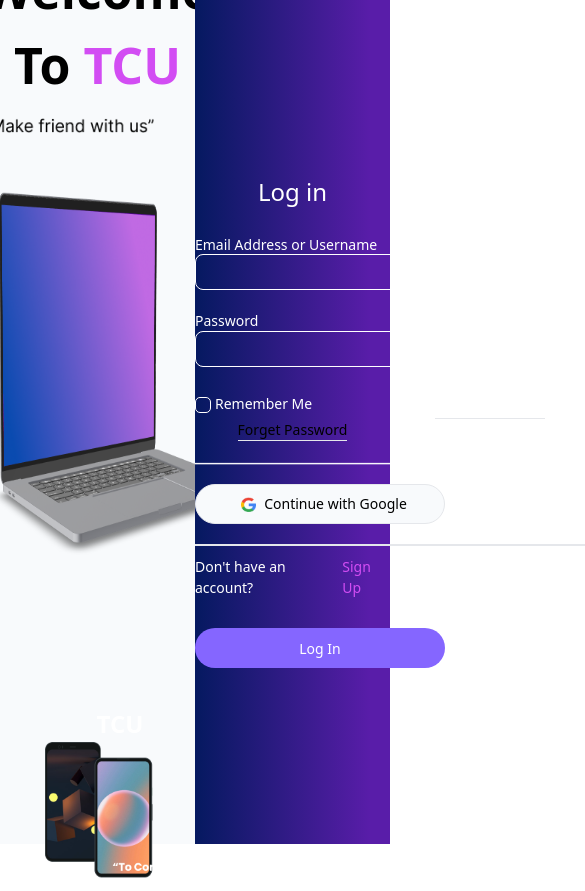
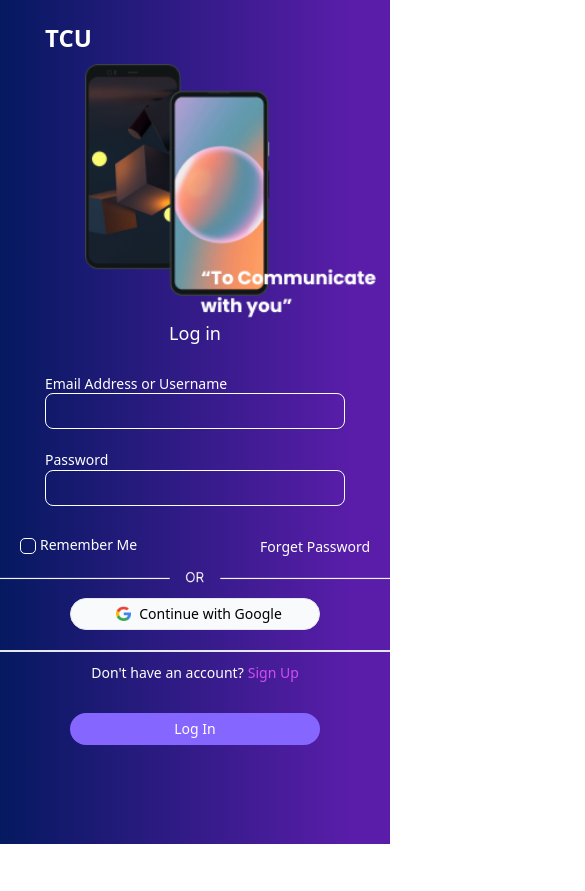
Before and after one commit to thawzinhtut1901/TCU-To-Communicate-With-You, a React (Vite) app: page / in a window 390 px wide. Shown: the top 891 px of the page, 585 px wide, since content can reach past the window. After the commit the page ends 844 px from the top, so only its background shows below. Built offline with nearby package versions, Linux system fonts and the light colour scheme.

Commit message:
responsive close-btn validate-otp

```diff
--- a/src/Layouts/AuthLayouts/LogIn.tsx
+++ b/src/Layouts/AuthLayouts/LogIn.tsx
@@ -3,11 +3,11 @@ import { LoginDesign, LogInForm } from "../../pages/AuthPages"
 const LogIn = () => {
   return (
     <div className="flex items-center justify-center h-screen">
-      <div className="w-1/2 bg-slate-50">
+      <div className="hidden w-0 md:w-1/2 md:block bg-slate-50">
         <LoginDesign/>
       </div>
 
-        <div className="w-1/2 bg-custom-gradient">
+        <div className="w-screen md:w-1/2 bg-custom-gradient">
           <LogInForm/>
         </div>
     </div>
--- a/src/components/ui/button.tsx
+++ b/src/components/ui/button.tsx
@@ -21,7 +21,7 @@ const buttonVariants = cva(
         otp: "px-4 text-white rounded bg-main hover:bg-main2"
       },
       size: {
-        default: "h-10 px-4 py-2",
+        default: " h-8 md:h-10 px-2 md:px-4 py-1 md:py-2",
         sm: "h-9 rounded-md px-3",
         lg: "h-11 rounded-md px-8",
         icon: "h-10 w-10",
--- a/src/components/ui/input-otp.tsx
+++ b/src/components/ui/input-otp.tsx
@@ -59,7 +59,7 @@ const InputOTPSlot = React.forwardRef<
     <div
       ref={ref}
       className={cn(
-        "relative flex h-10 w-10 items-center justify-center border-y border-r border-input text-sm transition-all first:rounded-l-md first:border-l last:rounded-r-md",
+        "relative flex md:h-10 h-6 w-6 md:w-10 items-center justify-center border-y border-r border-input text-sm transition-all first:rounded-l-md first:border-l last:rounded-r-md",
         isActive && "z-10 ring-2 ring-ring ring-offset-background",
         className
       )}
--- a/src/components/ui/input.tsx
+++ b/src/components/ui/input.tsx
@@ -11,7 +11,7 @@ const Input = React.forwardRef<HTMLInputElement, InputProps>(
       <input
         type={type}
         className={cn(
-          "flex h-9 md:h-10 w-full rounded-md border border-input bg-background px-3 py-2 text-sm ring-offset-background file:border-0 file:bg-transparent file:text-sm file:font-medium placeholder:text-muted-foreground focus-visible:outline-none focus-visible:ring-2 focus-visible:ring-ring focus-visible:ring-offset-2 disabled:cursor-not-allowed disabled:opacity-50",
+          "flex h-9 md:h-10 w-[300px] md:w-[500px] rounded-md border border-input bg-background px-3 py-2 text-sm ring-offset-background file:border-0 file:bg-transparent file:text-sm file:font-medium placeholder:text-muted-foreground focus-visible:outline-none focus-visible:ring-2 focus-visible:ring-ring focus-visible:ring-offset-2 disabled:cursor-not-allowed disabled:opacity-50",
           className
         )}
         ref={ref}
--- a/src/pages/AuthPages/LogInForm.tsx
+++ b/src/pages/AuthPages/LogInForm.tsx
@@ -7,7 +7,7 @@ import { Label } from "../../components/ui/label";
 import { useSignIn } from "../../hooks";
 import { useEffect, useState } from "react";
 import { AuthData } from "../../types/type";
-
+import logoMobile from "../../assets/LogoMobile.png";
 interface Errors {
   email?: string;
   password?: string;
@@ -87,24 +87,35 @@ const LogInForm = () => {
   };
 
   return (
-    <div className="flex flex-col items-center justify-center h-screen">
-      <h2 className="flex justify-center text-2xl font-medium text-white font-poppins">Log in</h2>
+    <div className="flex flex-col items-center h-screen py-5 md:py-16">
+            <div className="flex flex-col justify-center gap-2 text-center md:py-0 md:hidden">
+        <h1 className=" font-extrabold text-start px-10 font-poppins text-[24px] text-white">
+          TCU
+        </h1>
+          <img src={logoMobile} alt="Mobile Logo" className="w-[300px] h-fit ms-20"/>
+      </div>
+      <h2 className="flex justify-center text-lg font-medium text-white md:text-2xl font-poppins">
+        Log in
+      </h2>
 
-      <div className="flex-col mx-auto mt-[30px] md:mt-[20px] w-[350px] lg:w-[550px] font-poppins md:font-thin text-[10px] text-white md:text-[14px]">
-        <Label htmlFor="email">
-          Email Address or Username
-        </Label>
+      <div className="flex-col mx-auto mt-[30px] md:mt-[20px] font-poppins md:font-thin text-[10px] text-white md:text-[14px]">
+        <Label htmlFor="email">Email Address or Username</Label>
         <Input
           id="email"
           className="rounded-[8px]"
           value={accountData.email}
           onChange={handleEmailChange}
         />
-        {errors.email && <p className="mt-1 text-xs text-red-500">{errors.email}</p>}
+        {errors.email && (
+          <p className="mt-1 text-xs text-red-500">{errors.email}</p>
+        )}
       </div>
 
-      <div className="flex-col mx-auto mt-[20px] w-[350px] lg:w-[550px] font-poppins md:font-thin text-[10px] text-white md:text-[14px]">
-        <Label htmlFor="password" className="font-poppins font-thin text-[14px]">
+      <div className="flex-col mx-auto mt-[20px] font-poppins md:font-thin text-[10px] text-white md:text-[14px]">
+        <Label
+          htmlFor="password"
+          className="font-poppins font-thin text-[14px]"
+        >
           Password
         </Label>
         <Input
@@ -114,19 +125,20 @@ const LogInForm = () => {
           value={accountData.password}
           onChange={handlePasswordChange}
         />
-        {errors.password && <p className="mt-1 text-xs text-red-500">{errors.password}</p>}
+        {errors.password && (
+          <p className="mt-1 text-xs text-red-500">{errors.password}</p>
+        )}
 
         <div className="hidden md:block">
           <div className="flex justify-end mt-[5px]">
-            <h1 className="border-b w-fit text-[12px] cursor-pointer">Forget Password</h1>
+            <h1 className="border-b w-fit text-[12px] cursor-pointer">
+              Forget Password
+            </h1>
           </div>
 
           <div className="flex space-x-1 md:space-x-2 md:text-[12px]">
             <Checkbox id="remember" className="rounded-[5px]" />
-            <Label
-              htmlFor="remember"
-              className="cursor-pointer"
-            >
+            <Label htmlFor="remember" className="cursor-pointer">
               Remember Me
             </Label>
           </div>
@@ -140,25 +152,22 @@ const LogInForm = () => {
         Log In
       </Button>
 
-      <div className="flex justify-between md:hidden mx-auto mt-[30px] w-[350px] font-poppins text-white">
+      <div className="flex justify-between items-center md:hidden mx-auto mt-[30px] w-[350px] font-poppins text-white">
         <div className="flex space-x-1 text-[12px]">
           <Checkbox id="remember" className="rounded-[5px]" />
-          <Label
-            htmlFor="remember"
-            className="cursor-pointer"
-          >
+          <Label htmlFor="remember" className="cursor-pointer">
             Remember Me
           </Label>
         </div>
 
-        <h1 className="border-b w-fit text-[14px] cursor-pointer">Forget Password</h1>
+        <h1 className="w-fit text-[14px] cursor-pointer">
+          Forget Password
+        </h1>
       </div>
 
-      <h1 className="border-b w-fit text-[14px] cursor-pointer">
-        Forget Password
-      </h1>
 
-      <div className="flex mx-auto mt-[12px] md:mt-[50px] w-[450px] md:w-[550px]">
+
+      <div className="flex mx-auto mt-[12px] md:mt-[50px] w-full md:w-[550px]">
         <img src={divider} alt="" />
       </div>
 
@@ -167,7 +176,7 @@ const LogInForm = () => {
         Continue with Google
       </Button>
 
-      <div className="flex items-center mx-auto mt-[20px] md:mt-[50px] w-[450px] md:w-[550px]">
+      <div className="flex items-center mx-auto mt-[20px] md:mt-[50px] w-full md:w-[550px]">
         <hr className="flex-grow border-t-2" />
       </div>
 
@@ -181,7 +190,7 @@ const LogInForm = () => {
       </h2>
 
       <NavLink to="/sign-up">
-        <Button className="md:flex justify-center hidden hover:bg-slate-100 mx-auto mt-[20px] border rounded-full w-[550px] font-poppins font-thin text-[14px] text-slate-50 hover:text-black">
+        <Button className="md:flex justify-center hidden hover:bg-slate-100 duration-300 mx-auto mt-[20px] border rounded-full w-[550px] font-poppins font-thin text-[14px] text-slate-50 hover:text-black">
           Sign Up
         </Button>
       </NavLink>
--- a/src/pages/AuthPages/LoginDesign.tsx
+++ b/src/pages/AuthPages/LoginDesign.tsx
@@ -1,24 +1,15 @@
-import { logoMobile, TCULogCom, textHeader } from "../../assets";
+import { TCULogCom, textHeader } from "../../assets";
 
 const LoginDesign = () => {
   return (
     <div className="flex flex-col items-center justify-center h-screen">
-      <div className="text-center">
+      <div className="hidden text-center md:block">
         <h1 className="font-extrabold text-[50px]">
           Welcome To <span className="text-[#D24DF3]">TCU</span>
         </h1>
         <img src={textHeader} alt="Text Header" className="mt-[15px] w-[170px]" />
         <img src={TCULogCom} alt="TCU Logo Composition" className="w-[550px] h-[550px]" />
       </div>
-
-      <div className="ml-5 text-center md:hidden">
-        <h1 className="pt-[23px] pl-[25px] font-extrabold font-poppins text-[24px] text-white">
-          TCU
-        </h1>
-        <div className="flex items-center justify-center">
-          <img src={logoMobile} alt="Mobile Logo" className="ml-[50px]" />
-        </div>
-      </div>
     </div>
   );
 };
--- a/src/pages/AuthPages/SignupDesign.tsx
+++ b/src/pages/AuthPages/SignupDesign.tsx
@@ -4,7 +4,7 @@ const SignupDesign = () => {
   return (
     <div className="flex flex-col items-center justify-center h-screen">
         <h1 className="font-extrabold text-[50px]">Welcome To <span className="text-[#D24DF3]">TCU</span></h1>
-        <img src={textHeader} alt="" className="mt-[15px] w-[170px]"/>
+        <img src={textHeader} alt="" className=" w-[170px]"/>
         <img src={reverseLogoCom} alt="" className="w-[550px] h-[550px]"/>
     </div>
   )
--- a/src/pages/AuthPages/SignupForm.tsx
+++ b/src/pages/AuthPages/SignupForm.tsx
@@ -6,6 +6,7 @@ import { Label } from "../../components/ui/label";
 import { useSignUp } from "../../hooks";
 import { useEffect, useState } from "react";
 import { useAuthContext } from "@/context/authContext";
+import logoMobile from "../../assets/LogoMobile.png";
 
 interface Errors {
   email?: string;
@@ -18,10 +19,10 @@ const SignupForm = () => {
   const [confirmPassword, setConfirmPassword] = useState<string>("");
   const [errors, setErrors] = useState<Errors>({});
   const createAccount = useSignUp();
-    const {OTPBoxHandler, accountData, setAccountData} = useAuthContext();
+  const { OTPBoxHandler, accountData, setAccountData } = useAuthContext();
 
   useEffect(() => {
-        if(createAccount.isSuccess) {
+    if (createAccount.isSuccess) {
       navigate("");
     }
   }, [createAccount.isSuccess, navigate]);
@@ -51,12 +52,12 @@ const SignupForm = () => {
 
     setErrors(validationErrors);
 
-        if(Object.keys(validationErrors).length === 0) {
+    if (Object.keys(validationErrors).length === 0) {
       createAccount.mutate(accountData);
       console.log(accountData);
-        }
       OTPBoxHandler();
     }
+  };
 
   const handleEmailChange = (event: React.ChangeEvent<HTMLInputElement>) => {
     const email = event.target.value;
@@ -113,13 +114,21 @@ const SignupForm = () => {
 
   return (
     <div className="flex flex-col items-center justify-center h-screen ">
-            <h2 className="flex justify-center text-2xl font-medium text-white font-poppins">Sign up</h2>
-
-            <div className="flex-col mx-auto mt-[30px] md:mt-[20px] w-[350px] lg:w-[550px] font-poppins md:font-thin text-[10px] text-white md:text-[14px]">
-                <Label htmlFor="email">
-                    Email *
-                </Label>
-
+      <div className="flex flex-col justify-center gap-2 text-center md:py-0 md:hidden">
+        <h1 className=" font-extrabold text-start px-10 font-poppins text-[24px] text-white">
+          TCU
+        </h1>
+        <img
+          src={logoMobile}
+          alt="Mobile Logo"
+          className="w-[300px] h-fit ms-20"
+        />
+      </div>
+      <h2 className="flex justify-center pt-3 text-lg font-medium text-white md:pt-0 md:text-2xl font-poppins">
+        Sign up
+      </h2>
+      <div className="flex-col mx-auto mt-[20px] font-poppins md:font-thin text-[10px] text-white md:text-[14px]">
+        <Label htmlFor="email">Email *</Label>
         <Input
           type="email"
           id="email"
@@ -127,14 +136,18 @@ const SignupForm = () => {
           onChange={handleEmailChange}
           className="rounded-[8px]"
         />
-
         {errors.email && (
-                    <span className="my-2 text-sm font-bold text-red-500">{errors.email}</span>
+          <span className="my-2 text-xs font-bold text-red-500">
+            {errors.email}
+          </span>
         )}
       </div>
 
-            <div className="flex-col mx-auto mt-[20px] w-[350px] lg:w-[550px] font-poppins md:font-thin text-[10px] text-white md:text-[14px]">
-                <Label htmlFor="password" className="font-poppins font-thin text-[14px]">
+      <div className="flex-col mx-auto mt-[20px] font-poppins md:font-thin text-[10px] text-white md:text-[14px]">
+        <Label
+          htmlFor="password"
+          className="font-poppins font-thin text-[14px]"
+        >
           Password *
         </Label>
 
@@ -146,33 +159,32 @@ const SignupForm = () => {
           className="rounded-[8px]"
         />
         {errors.password && (
-                    <span className="my-2 text-sm font-bold text-red-500">
+          <span className="my-2 text-xs font-bold text-red-500">
             {errors.password}
           </span>
         )}
       </div>
 
-            <div className="flex-col mx-auto mt-[20px] w-[350px] lg:w-[550px] font-poppins md:font-thin text-[10px] text-white md:text-[14px]">
-                <Label htmlFor="confirm">
-                    Confirm Your Password *
-                </Label>
+      <div className="flex-col mx-auto mt-[20px] font-poppins md:font-thin text-[10px] text-white md:text-[14px]">
+        <Label htmlFor="confirm">Confirm Your Password *</Label>
 
         <Input
           type="password"
           id="confirm"
           value={confirmPassword}
           onChange={handleConfirmPasswordChange}
-                    className="rounded-[8px]"/>
+          className="rounded-[8px]"
+        />
 
         {errors.confirmPassword && (
-                    <span className="my-2 text-sm font-bold text-red-500">
+          <span className="my-2 text-xs font-bold text-red-500">
             {errors.confirmPassword}
           </span>
         )}
       </div>
 
-            <div className="flex space-x-2 mx-auto mt-[30px] md:mt-[50px] w-[350px] lg:w-[550px] font-poppins font-thin text-[9px] text-white">
-                <Checkbox id="recieve-email" className="mt-1 rounded-[5px]"/>
+      <div className="flex space-x-2 mx-auto mt-[20px] md:mt-[50px] w-[350px] lg:w-[550px] font-poppins font-thin text-[9px] text-white">
+        <Checkbox id="recieve-email" className="mt-1 rounded-[5px]" />
         <Label
           htmlFor="recieve-email"
           className="text-[12px] md:text-[14px] cursor-pointer"
@@ -182,13 +194,31 @@ const SignupForm = () => {
         </Label>
       </div>
 
-            <h2 className="md:flex mx-auto mt-[24px] w-[350px] md:w-[550px] font-poppins font-thin text-[12px] text-white md:text-[14px]">By creating an account, you agree to the <a href="#" className="pl-[2px] md:pl-1 border-b"> Term of use and Privacy Policy.</a></h2>
+      <h2 className="md:flex mx-auto mt-[24px] w-[350px] md:w-[550px] font-poppins font-thin text-[12px] text-white md:text-[14px]">
+        By creating an account, you agree to the{" "}
+        <a href="#" className="pl-[2px] md:pl-1 border-b">
+          {" "}
+          Term of use and Privacy Policy.
+        </a>
+      </h2>
 
-            <Button onClick={handleSubmit} type="button" className="flex bg-slate-50 hover:bg-slate-300 mt-[24px] ml-[55px] border rounded-full font-poppins font-thin text-[#8566FF] text-[12px] md:text-[14px]">
+      <Button
+        onClick={handleSubmit}
+        type="button"
+        className="flex justify-center bg-slate-50 hover:bg-slate-300 mt-[24px] ml-0 md:ml-[55px] border rounded-full font-poppins font-thin text-[#8566FF] text-[12px] md:text-[14px]"
+      >
         Create An Account
       </Button>
 
-            <h2 className="flex mx-auto mt-[14px] md:mt-[24px] pb-[20px] md:pb-0 w-[400px] md:w-[550px] font-poppins font-thin text-[12px] text-white md:text-[14px]">Already have an account? <a href="/" className="md:hover:border-slate-50 hover:border-[#D24DF3] pl-1 border-transparent border-b-0 hover:border-b-2 text-[#D24DF3] md:text-white">Log in</a></h2>
+      <h2 className="flex justify-center mx-auto mt-[14px] md:mt-[24px] pb-[20px] md:pb-0 w-full md:w-[550px] font-poppins font-thin text-[12px] text-white md:text-[14px]">
+        Already have an account?{" "}
+        <a
+          href="/"
+          className="md:hover:border-slate-50 hover:border-[#D24DF3] pl-1 border-transparent border-b-0 hover:border-b-2 text-[#D24DF3] md:text-white"
+        >
+          Log in
+        </a>
+      </h2>
     </div>
   );
 };
```
Also changed, not shown: src/Layouts/AuthLayouts/SignUpLayout.tsx (+3 -4 lines), src/components/authComponents/InputOTPBox.tsx (+44 -20 lines), src/components/authComponents/InputOTPMobile.tsx (added, +8 -0 lines). Lines whose indentation alone changed are shown as unchanged.
